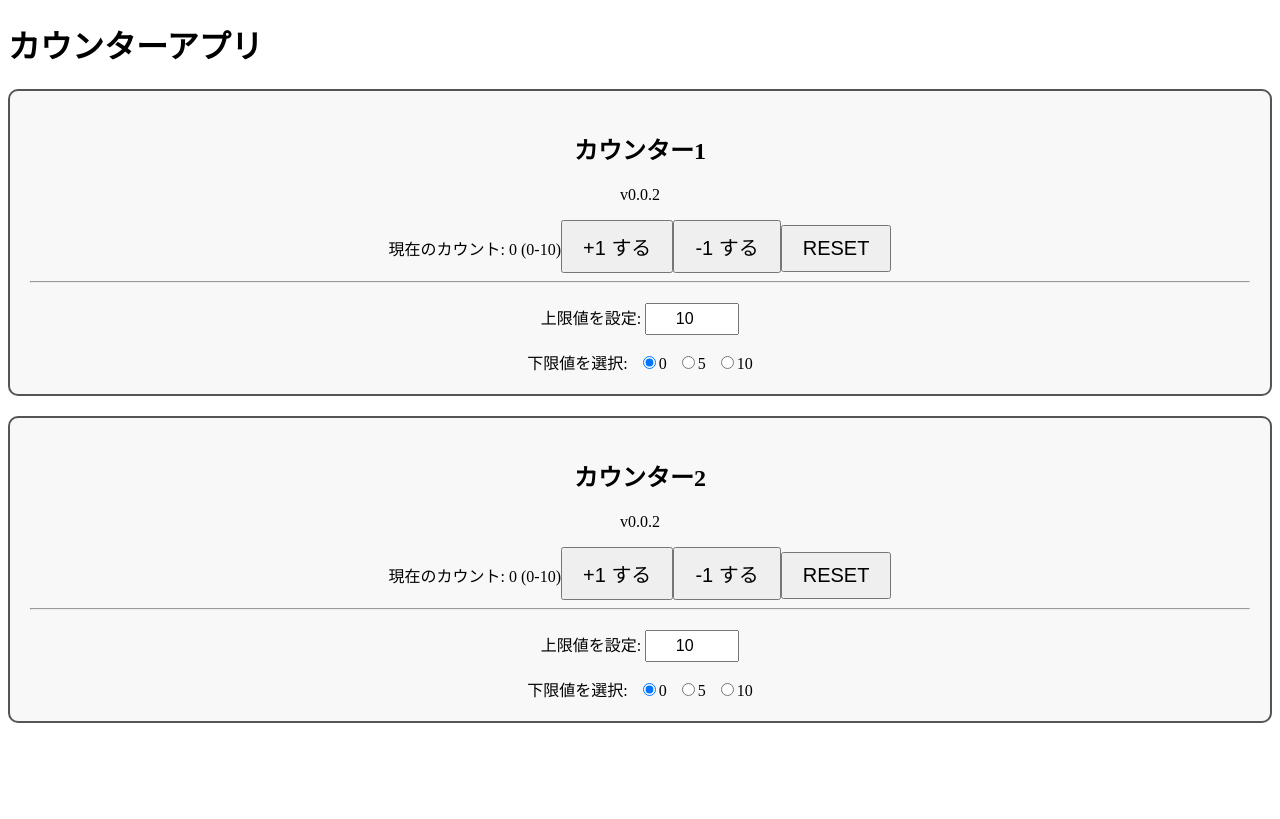
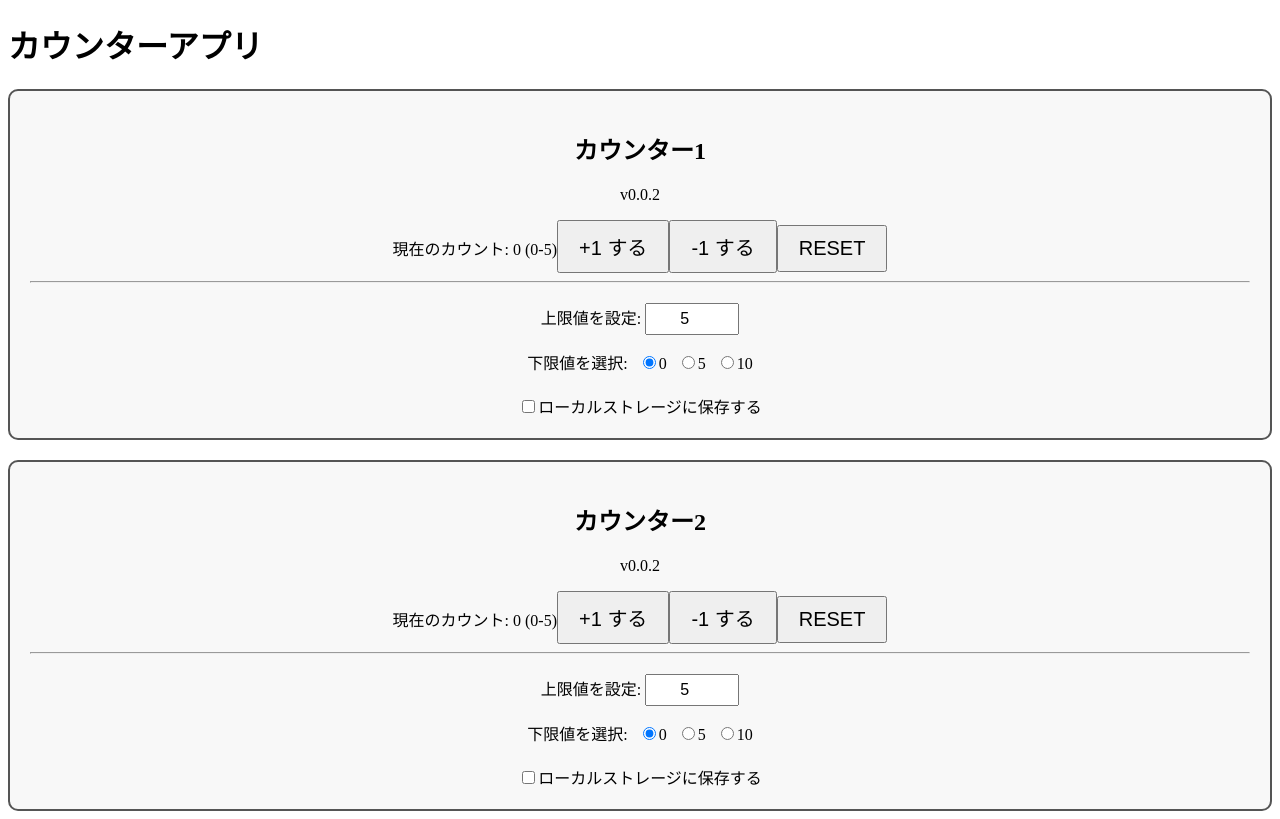
Before and after one commit to js4000all/vercel-demo02, a React (Create React App) app: page / in a window 1280 px wide. Built offline with nearby package versions, Linux system fonts and the light colour scheme.

Commit message:
Enhance Counter component: Add persistence toggle and minCount state management

```diff
--- a/src/Counter.js
+++ b/src/Counter.js
@@ -2,15 +2,21 @@ import React, { useState, useEffect } from "react";
 import RadioGroup from "./RadioGroup";
 
 function Counter({title}) {
-  const initialState = JSON.parse(localStorage.getItem("counterData")) || { count: 0, maxCount: 10 };
+  const _STORAGE_KEY = "counterData";
+  const initialState = JSON.parse(localStorage.getItem(_STORAGE_KEY)) || { count: 0, minCount:0, maxCount: 5 };
 
   const [count, setCount] = useState(initialState.count);
-  const [minCount, setMinCount] = useState(0);
+  const [minCount, setMinCount] = useState(initialState.minCount);
   const [maxCount, setMaxCount] = useState(initialState.maxCount);
+  const [isPersistenceEnabled, setIsPersistenceEnabled] = useState(
+    localStorage.getItem(_STORAGE_KEY) !== null
+  );
 
   useEffect(() => {
-    localStorage.setItem("counterData", JSON.stringify({ count, maxCount }));
-  }, [count, maxCount]);
+    if (isPersistenceEnabled) {
+      localStorage.setItem(_STORAGE_KEY, JSON.stringify({ count, minCount, maxCount }));
+    }
+  }, [count, minCount, maxCount]);
 
   const incrementCount = () => {
     if(count < maxCount){
@@ -30,12 +36,22 @@ function Counter({title}) {
     setMaxCount(newMax);
   };
   const changeMinCount = ({target}) => {
-    const newMin = parseInt(target.value, 0);
+    const newMin = parseInt(target.value, 10);
     setMinCount(newMin);
     if (count < newMin) {
       setCount(newMin);
     }
   }
+  const togglePersistence = () => {
+    const newPersistenceEnabled = !isPersistenceEnabled;
+    setIsPersistenceEnabled(newPersistenceEnabled);
+    if(newPersistenceEnabled){
+      localStorage.setItem(_STORAGE_KEY, JSON.stringify({ count, minCount, maxCount}));
+    }
+    else{
+      localStorage.removeItem(_STORAGE_KEY);
+    }
+  };
 
   return (
     <div style={{
@@ -80,6 +96,16 @@ function Counter({title}) {
         selectedValue={minCount}
         onChange={changeMinCount}
       />
+      <div style={{ marginTop: "20px" }}>
+        <label>
+          <input
+            type="checkbox"
+            checked={isPersistenceEnabled}
+            onChange={togglePersistence}
+          />
+          ローカルストレージに保存する
+        </label>
+      </div>
     </div>
   );
 }
```
